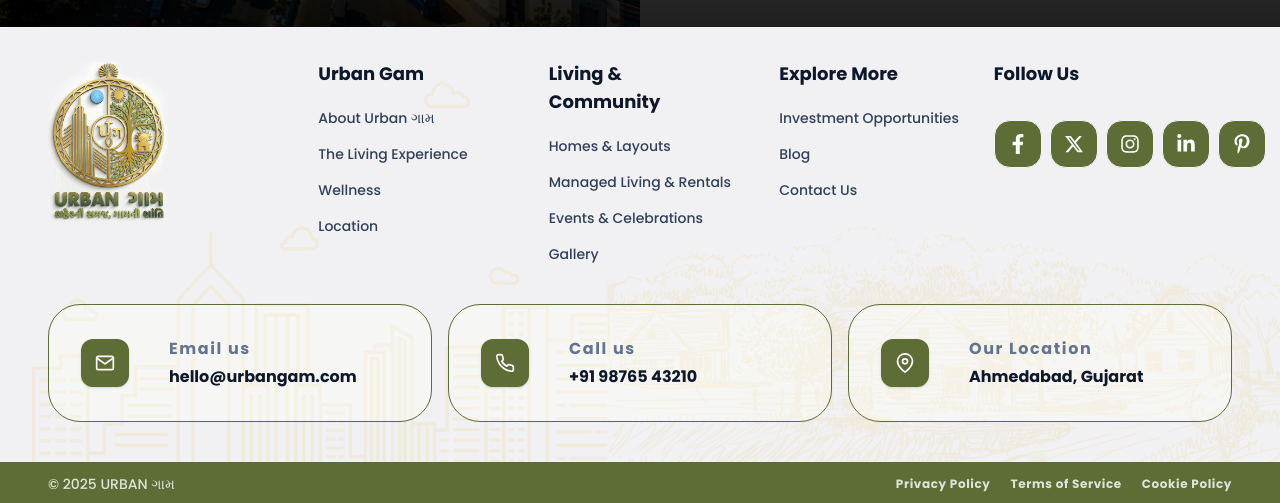
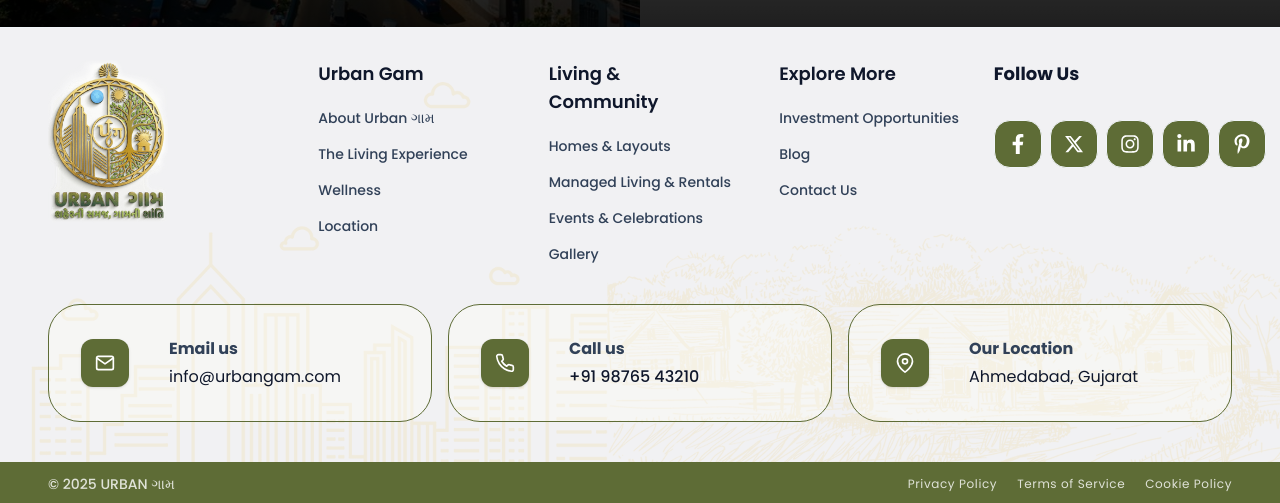
Before and after one commit to deep-seawind/urban-gam, a React (Vite) app: page / in a window 1280 px wide. Shown: the part 773-1276 px from the top of the page. Built offline with nearby package versions, Linux system fonts and the light colour scheme; grey boxes are pictures that could not be loaded.

Commit message:
Third commit

```diff
--- a/src/Components/Footer/Footer.jsx
+++ b/src/Components/Footer/Footer.jsx
@@ -1,7 +1,12 @@
 import { useEffect, useRef } from "react";
 import { gsap } from "gsap";
 // React Icons
-import { FaFacebookF, FaInstagram, FaLinkedinIn, FaPinterestP } from "react-icons/fa";
+import {
+  FaFacebookF,
+  FaInstagram,
+  FaLinkedinIn,
+  FaPinterestP,
+} from "react-icons/fa";
 import { FiMail, FiPhone, FiMapPin, FiArrowUp } from "react-icons/fi";
 import { FaXTwitter } from "react-icons/fa6";
 import Logo from "../../assets/logo/logo-1.png";
@@ -49,13 +54,28 @@
     },
   ];
 
-
   const socialLinks = [
-    { icon: FaFacebookF, href: "https://www.facebook.com/urbangam.india", label: "Facebook" },
+    {
+      icon: FaFacebookF,
+      href: "https://www.facebook.com/urbangam.india",
+      label: "Facebook",
+    },
     { icon: FaXTwitter, href: "https://x.com/urbangamindia", label: "X" },
-    { icon: FaInstagram, href: "https://www.instagram.com/urbangam.india/", label: "Instagram" },
-    { icon: FaLinkedinIn, href: "https://www.linkedin.com/company/urban-gam/", label: "LinkedIn" },
-    { icon: FaPinterestP, href: "https://in.pinterest.com/urbangamindia/", label: "Pinterest" },
+    {
+      icon: FaInstagram,
+      href: "https://www.instagram.com/urbangam.india/",
+      label: "Instagram",
+    },
+    {
+      icon: FaLinkedinIn,
+      href: "https://www.linkedin.com/company/urban-gam/",
+      label: "LinkedIn",
+    },
+    {
+      icon: FaPinterestP,
+      href: "https://in.pinterest.com/urbangamindia/",
+      label: "Pinterest",
+    },
   ];
 
   // Scroll-triggered animation
@@ -127,7 +147,7 @@
           <div className="lg:col-span-5 grid grid-cols-2 md:grid-cols-3 gap-12">
             {footerSections.map((section) => (
               <div key={section.title}>
-                <h4 className="text-slate-900 font-bold mb-5 text-lg">
+                <h4 className="text-slate-900 font-semibold mb-5 text-lg">
                   {section.title}
                 </h4>
                 <ul className="space-y-4">
@@ -148,9 +168,7 @@
           </div>
 
           <div className="lg:col-span-2">
-            <h4 className="text-slate-900 font-bold mb-8 text-lg">
-              Follow Us
-            </h4>
+            <h4 className="text-slate-900 font-bold mb-8 text-lg">Follow Us</h4>
             <div className="flex items-center gap-2">
               {socialLinks.map((social) => (
                 <Link
@@ -178,44 +196,44 @@
 
         <div className="grid grid-cols-1 md:grid-cols-3 gap-4 mb-10">
           <div className="p-8 rounded-4xl bg-[#fffdf4]/30 border hover:border-slate-300 border-[#5e6c36] transition-colors duration-500 group space-x-10 flex items-center">
-            <div className="w-12 h-12 rounded-xl group-hover:bg-white shadow-sm flex items-center justify-center bg-[#5e6c36] transition-colors duration-500">
-              <FiMail className="w-5 h-5 group-hover:text-[#5e6c36] text-white" />
+            <div className="w-12 h-12 rounded-xl group-hover:bg-[#c09745] shadow-sm flex items-center justify-center bg-[#5e6c36] transition-colors duration-500">
+              <FiMail className="w-5 h-5 text-white" />
             </div>
 
             <div className="">
-              <p className=" font-bold tracking-widest text-slate-500 mb-1">
-                Email us
-              </p>
+              <p className=" font-bold text-slate-700 mb-1">Email us</p>
               <a
-                href="mailto:hello@urbangam.com"
-                className="text-slate-900 font-bold hover:text-[#5e6c36]"
+                href="mailto:info@urbangam.com"
+                className="text-slate-900 hover:text-[#5e6c36]"
+                target="_blank"
               >
-                hello@urbangam.com
+                info@urbangam.com
               </a>
             </div>
           </div>
 
           <div className="p-8 rounded-4xl bg-[#fffdf4]/30 border hover:border-slate-300 border-[#5e6c36] transition-colors duration-500 group space-x-10 flex items-center">
-            <div className="w-12 h-12 rounded-xl group-hover:bg-white shadow-sm flex items-center justify-center bg-[#5e6c36] transition-colors duration-500">
-              <FiPhone className="w-5 h-5 group-hover:text-[#5e6c36] text-white" />
+            <div className="w-12 h-12 rounded-xl group-hover:bg-[#c09745] shadow-sm flex items-center justify-center bg-[#5e6c36] transition-colors duration-500">
+              <FiPhone className="w-5 h-5   text-white" />
             </div>
-            <div className="">
-              <p className=" font-bold tracking-widest text-slate-500 mb-1">
-                Call us
-              </p>
-              <p className="text-slate-900 font-bold">+91 98765 43210</p>
+            <div>
+              <p className="font-bold text-slate-700 mb-1">Call us</p>
+              <a
+                href="tel:+919876543210"
+                className="text-slate-900 hover:text-[#5e6c36] transition-colors font-medium"
+              >
+                +91 98765 43210
+              </a>
             </div>
           </div>
 
           <div className="p-8 rounded-4xl bg-[#fffdf4]/30 border hover:border-slate-300 border-[#5e6c36] transition-colors duration-500 group space-x-10 flex items-center">
-            <div className="w-12 h-12 rounded-xl group-hover:bg-white shadow-sm flex items-center justify-center bg-[#5e6c36] transition-colors duration-500">
-              <FiMapPin className="w-5 h-5 group-hover:text-[#5e6c36] text-white" />
+            <div className="w-12 h-12 rounded-xl group-hover:bg-[#c09745] shadow-sm flex items-center justify-center bg-[#5e6c36] transition-colors duration-500">
+              <FiMapPin className="w-5 h-5  text-white" />
             </div>
             <div className="">
-              <p className=" font-bold tracking-widest text-slate-500 mb-1">
-                Our Location
-              </p>
-              <p className="text-slate-900 font-bold">Ahmedabad, Gujarat</p>
+              <p className=" font-bold text-slate-700 mb-1">Our Location</p>
+              <p className="text-slate-900">Ahmedabad, Gujarat</p>
             </div>
           </div>
         </div>
@@ -233,7 +251,7 @@
                   <a
                     key={item}
                     href="#"
-                    className="text-white/80 hover:text-white text-xs font-bold tracking-wider transition-colors"
+                    className="text-white/80 hover:text-white text-xs tracking-wider transition-colors"
                   >
                     {item}
                   </a>
```
Lines whose indentation alone changed are shown as unchanged.
